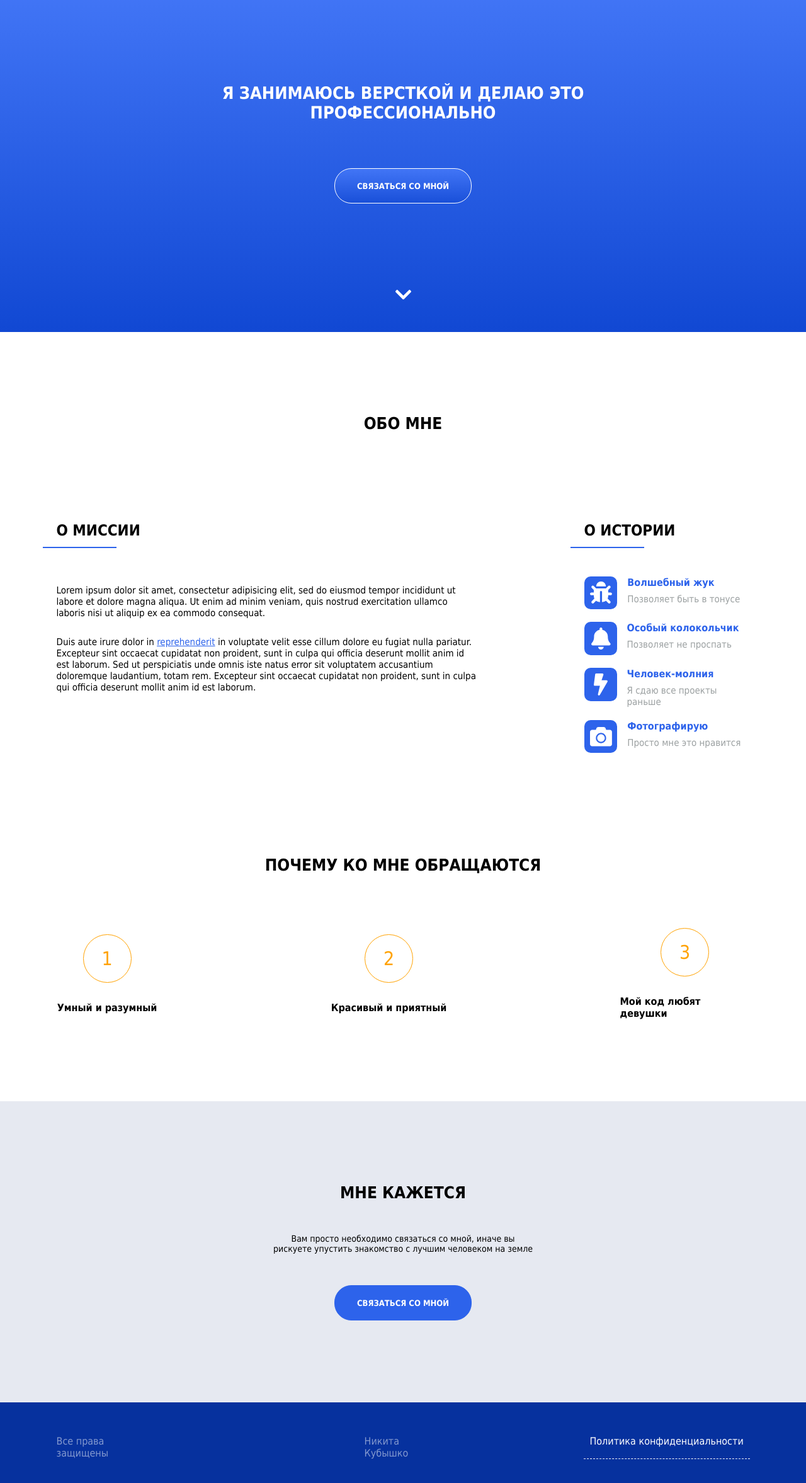
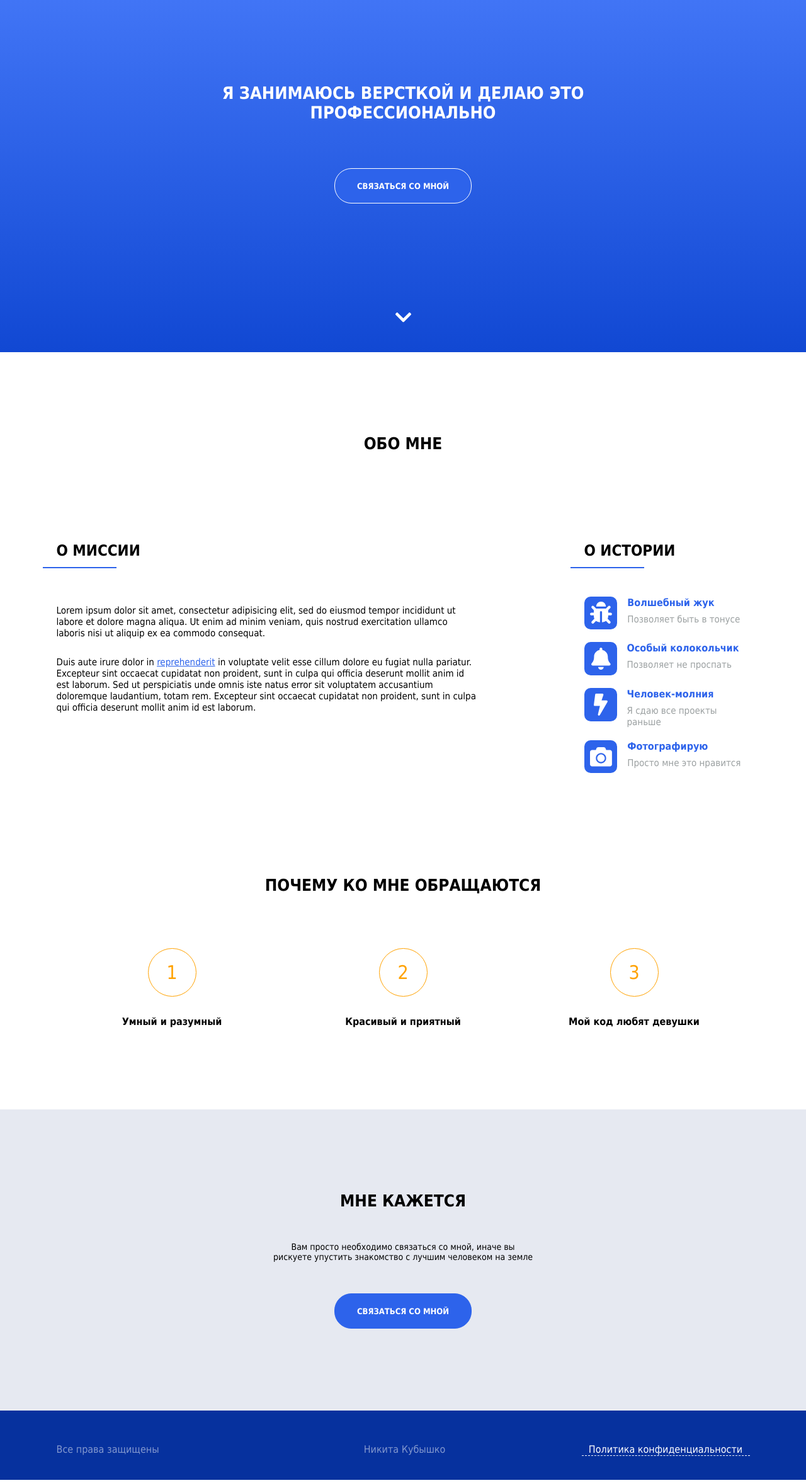
Before and after one commit to NikitaImmortal/lesson7, a plain HTML site: page index.html in a window 1280 px wide. Shown: the part 106-2460 px from the top of the page at 63% size. Drawn offline with Linux system fonts and the light colour scheme; files whose address does not match are found by name.

Commit message:
fix lesson7 and fals writing code

```diff
--- a/css/main.css
+++ b/css/main.css
@@ -102,13 +102,10 @@ li {
     margin-bottom: 135px;
 }
 
-
-.header-start {
-    width: 578px;
-}
-
 .header-start__title {
     font-size: 27px;
+    width: 578px;
+    margin-bottom: 73px;
 
 }
 
@@ -119,7 +116,7 @@ li {
     font-size: 13px;
     max-width: 218px;
     width: 100%;
-    margin-top: 73px;
+
     color: #fff;
     background: linear-gradient(#4A7DFC -20%, #1148D3 120%);
     border: 1px solid #fff;
@@ -129,11 +126,12 @@ li {
 
 }
 
-.header-button__callme a {
+.header-button__call-me a {
     color: #fff;
     text-decoration: none;
 
 }
+
 .btn:hover {
     text-decoration: underline;
     border: 1px solid #1148D3;
@@ -141,11 +139,12 @@ li {
     /* border-bottom: 1px solid #1148D3; */
 }
 
-.header-check {
-    cursor: pointer;
+
+.header-check__title{
+margin-top: 173px;
+cursor: pointer;
+
 }
-
-.header-check__title:hover {}
 
 /* Вторая секция */
 
@@ -153,6 +152,7 @@ li {
     padding: 130px 0 72px;
 
 }
+
 .me-section__aboutme {}
 
 .me-section__aboutme-title {
@@ -167,16 +167,15 @@ li {
     width: 669px;
 }
 
-.me-section__title {
+.me-section-content__title {
     position: relative;
     padding-bottom: 14px;
 }
 
-.me-section__title::before {
+.me-section-content__title:before {
     content: "";
     border-bottom: 2px solid #2D63EB;
     width: 117px;
-    display: inline-block;
     position: absolute;
     bottom: 0;
     left: -22px;
@@ -190,24 +189,34 @@ li {
 
 .me-section_text {
     width: 669px;
+    margin-top: 58px;
 
 }
 
-.me-section_text1 {
+.me-section_text p {
+    font-size: 15px;
+
+}
+.me-section_text > :not(:last-child) {
+    padding-bottom: 28px;
+}
+
+/* .me-section_text1 {
     margin-top: 58px;
-    padding-bottom: 28px;
+
     font-size: 15px;
 
 }
 
 .me-section_text2 {
     font-size: 15px;
-}
+} */
 
 .colortext {
     color: #2D63EB;
     text-decoration-line: underline;
 }
+
 /* Секция Истории */
 .me-section__history {
     max-width: 263px;
@@ -224,7 +233,8 @@ li {
     margin-top: 45px;
 
 }
-.me-section__history-icon {
+
+.me-section__history-icon  {
     display: flex;
     gap: 1rem;
     margin-bottom: 20px;
@@ -300,13 +310,17 @@ li {
     text-align: center;
     margin-bottom: 55px;
 
-
 }
 
 .reasons {
-    justify-content: space-between;
+    display: flex;
+}
+
+.reason {
+    width: 100%;
+    display: flex;
+    flex-direction: column;
     align-items: center;
-    display: flex;
 }
 
 .reason__number {
@@ -323,48 +337,17 @@ li {
     margin-inline: auto;
 }
 
-.reason__number:hover {
+.reason:hover .reason__number {
     text-decoration: none;
     border: 1px solid #FFA200;
     cursor: pointer;
     background: #FFA200;
     color: #FFF;
 }
-
-.reason {
-    max-width: 161px;
-    width: 100%;
-    display: flex;
-    flex-direction: column;
-    align-items: center;
-}
-
-
 .reason__text {
     font-weight: 700;
     font-size: 16px;
 }
-
-.reason2 {
-    max-width: 187px;
-    width: 100%;
-    display: flex;
-    flex-direction: column;
-    align-items: center;
-}
-
-.reason2__icon {}
-
-.reason3 {
-    max-width: 206px;
-    width: 100%;
-    display: flex;
-    flex-direction: column;
-    align-items: center;
-
-}
-
-.reason3__icon {}
 
 /* 4 секция нижний элемент */
 
@@ -405,6 +388,7 @@ li {
     cursor: pointer;
 
 }
+
 /* Подвал */
 .footer-section {
     background: #06319E;
@@ -416,44 +400,32 @@ li {
 .footer {
     color: #fff;
     display: flex;
+    justify-content: space-between;
+    text-align: center;
 }
 
 
-.footer-text__one {}
+.footer-text {
+        margin-right: 109px;
+}
 
 
-.footer-text__one a {
+.footer-text a {
     text-decoration: none;
     color: #FFFFFF80;
 }
 
-.footer-text__one a:hover {
+.footer-text a:hover {
     text-decoration: underline;
     color: #FFFFFF80;
 }
 
-.footer-text__two {
-    margin-left: 328px;
-}
-
-.footer-text__two a {
-    text-decoration: none;
-    /* Убираем подчеркивание у ссылок */
-    color: #FFFFFF80;
-
-}
-
-.footer-text__two a:hover {
-    text-decoration: underline;
-    color: #FFFFFF80;
-}
 
 .footer-text__three {
     color: #FFFFFF;
     border-bottom: 1px dashed #fff;
     width: 267px;
-    text-align: center;
-    margin-left: 220px;
+
 }
 
 .footer-text__three a {
--- a/index.html
+++ b/index.html
@@ -7,6 +7,7 @@
     <title>Урок 7</title>
     <link rel="stylesheet" href="css/main.css">
 </head>
+
 <body>
     <header class="header-section">
         <div class="container">
@@ -14,25 +15,19 @@
                 <span class="header-logo">
                     Nikita Kubõsko
                 </span>
-                <div class="header-start">
                 <h1 class="header-start__title">
                     Я занимаюсь версткой и делаю это
                     профессионально
                 </h1>
-                </div>
-                <button class="header-button__callme btn">
-                    <a href="#">
+                <button class="header-button__call-me btn">
                     Связаться со мной
-                    </a>
                 </button>
-                <div class="header-check">
                 <svg class="header-check__title" width="25" height="16" viewBox="0 0 25 16" fill="none"
                     xmlns="http://www.w3.org/2000/svg">
                     <path
                         d="M11.5285 14.9162L0.402448 3.67944C-0.134149 3.13751 -0.134149 2.25889 0.402448 1.71702L1.70012 0.406438C2.2358 -0.134572 3.10399 -0.135613 3.64093 0.404125L12.5 9.30943L21.3591 0.404125C21.896 -0.135613 22.7642 -0.134572 23.2999 0.406438L24.5976 1.71702C25.1341 2.25895 25.1341 3.13757 24.5976 3.67944L13.4716 14.9162C12.935 15.458 12.065 15.458 11.5285 14.9162Z"
                         fill="white" />
                 </svg>
-                </div>
             </div>
         </div>
     </header>
@@ -44,11 +39,11 @@
                 </h2>
                 <div class="me-section__wrap">
                     <div class="me-section__mission">
-                        <h2 class="me-section__title">
+                        <h2 class="me-section-content__title">
                             О Миссии
                         </h2>
                         <div class="me-section_text">
-                            <p class="me-section_text1">
+                            <p>
                                 Lorem ipsum dolor sit amet, consectetur adipisicing elit, sed do eiusmod tempor
                                 incididunt
                                 ut labore
@@ -57,7 +52,7 @@
                                 nisi ut
                                 aliquip ex ea commodo consequat.
                             </p>
-                            <p class="me-section_text2">
+                            <p>
                                 Duis aute irure dolor in <span class="colortext">reprehenderit</span> in voluptate velit
                                 esse cillum
                                 dolore eu fugiat nulla pariatur. Excepteur sint occaecat cupidatat non proident, sunt in
@@ -72,7 +67,7 @@
                         </div>
                     </div>
                     <div class="me-section__history">
-                        <h2 class="me-section__title">
+                        <h2 class="me-section-content__title">
                             О истории
                         </h2>
                         <ul class="me-section__history-icons">
@@ -162,8 +157,7 @@
                             Умный и разумный
                         </p>
                     </div>
-                    <div class="reason2">
-                        <div class="reason2__icon">
+                    <div class="reason">
                         <h3 class="reason__number">
                             2
                         </h3>
@@ -171,16 +165,13 @@
                             Красивый и приятный
                         </p>
                     </div>
-                    </div>
-                    <div class="reason3">
-                        <div class="reason3__icon">
+                    <div class="reason">
                         <h3 class="reason__number">
                             3
                         </h3>
                         <p class="reason__text">
                             Мой код любят девушки
                         </p>
-                        </div>
                     </div>
                 </div>
     </section>
@@ -205,13 +196,12 @@
     <footer class="footer-section">
         <div class="container">
             <div class="footer">
-                <ul class="footer">
-                    <li class="footer-text__one">
-                        <a href="#">
+                <li class="footer-text">
+                    <a class="footer-text" href="#">
                         Все права защищены
                     </a>
                 </li>
-                    <li class="footer-text__two">
+                <li class="footer-text">
                     <a href="#">
                         Никита Кубышко
                     </a>
```
Lines whose indentation alone changed are shown as unchanged.
